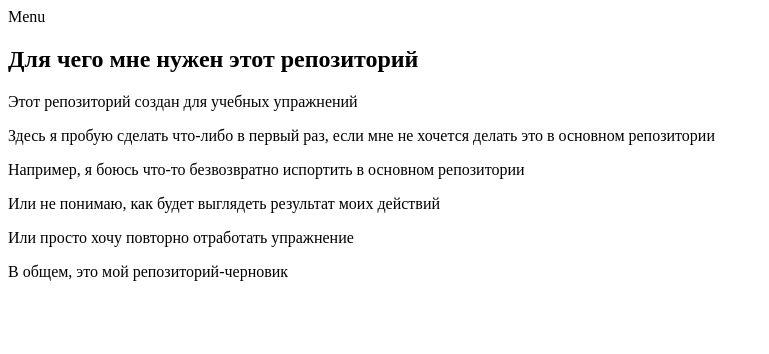
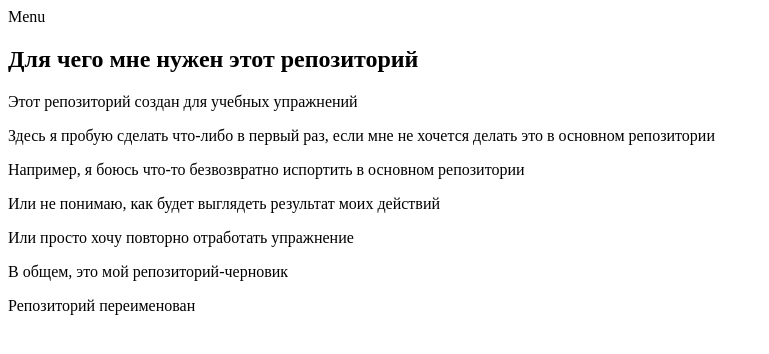
Before and after one commit to Tata4Study/MyTestRepository, a plain HTML site: page index.html in a window 1280 px wide. Shown: the whole page, without its empty margins (0-769 px from the left). Drawn offline with Linux system fonts and the light colour scheme.

Commit message:
добавлена вторая секция и текст

```diff
--- a/index.html
+++ b/index.html
@@ -18,6 +18,9 @@
             <p>Или просто хочу повторно отработать упражнение</p>
             <p>В общем, это мой репозиторий-черновик</p>
         </section>
+        <section>
+            <p>Репозиторий переименован</p>
+        </section>
     </main>
 </body>
 </html>
```
